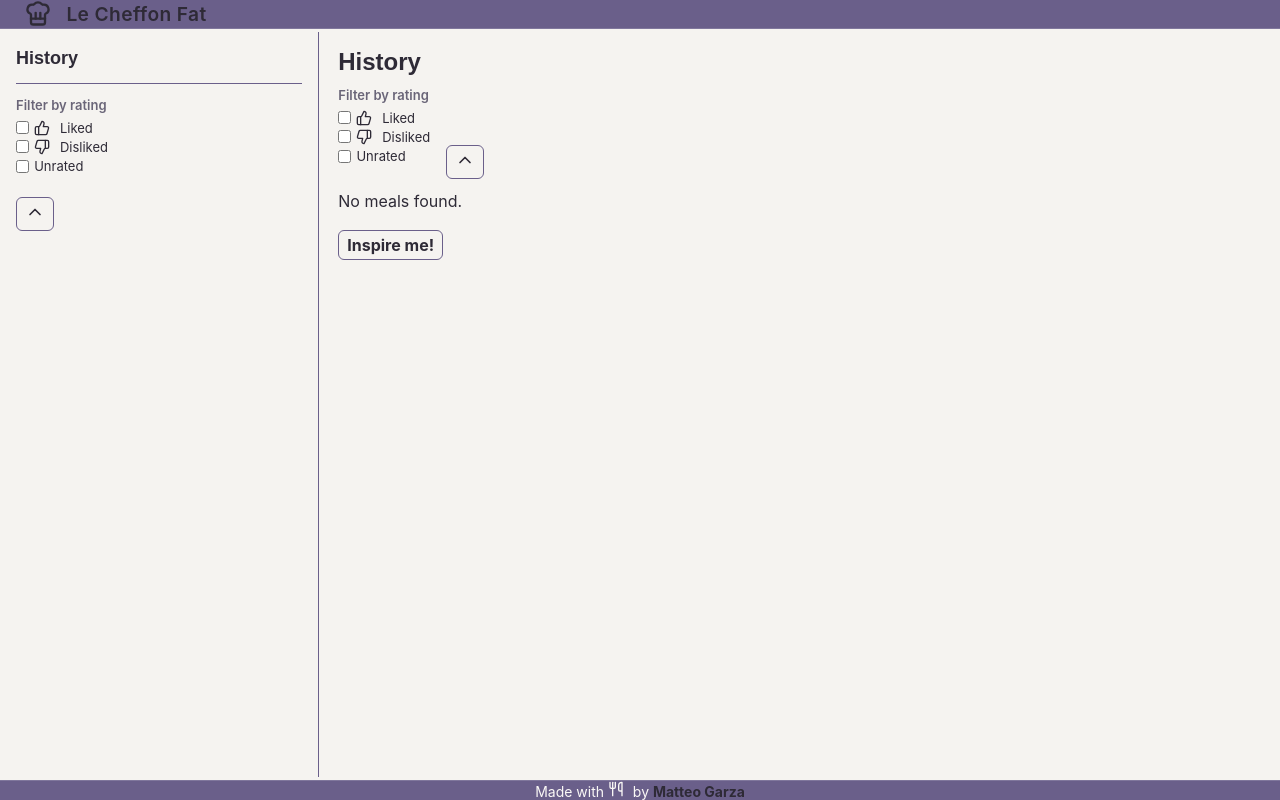
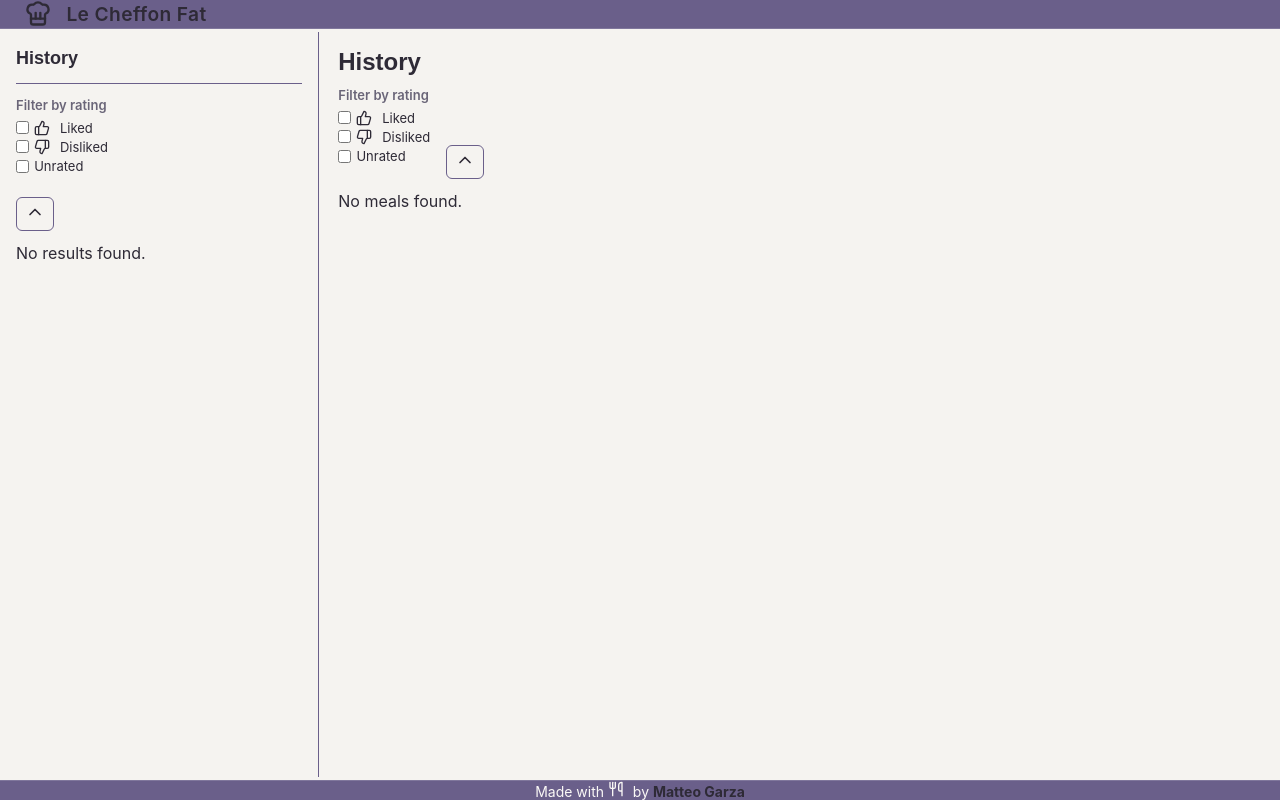
Before and after one commit to CoachGodzup/leCheffonFat, a Next.js app: page /history in a window 1280 px wide. Built offline with nearby package versions, Linux system fonts and the light colour scheme.

Commit message:
chore: fix various issues across components and tests

```diff
--- a/src/app/globals.css
+++ b/src/app/globals.css
@@ -264,9 +264,6 @@ section {
   font-size: 0.9375em;
   max-width: 65ch;
   color: var(--color-text-main);
-}
-
-.recipeContainer .instructions {
   max-height: 15em;
   overflow-y: scroll;
 }
@@ -351,4 +348,10 @@ section {
   main > section.card {
     margin: 0;
   }
+
+  .recipeContainer .instructions {
+    height: auto;
+    max-height: none;
+    overflow: show;
+  }
 }
--- a/src/app/history/page.tsx
+++ b/src/app/history/page.tsx
@@ -53,10 +53,14 @@ const History = () => {
 
   const list = useMemo(
     () =>
-      calls.filter((c) =>
-        filter.length === 0 ? filter : filter.includes(c.like),
-      ),
-    [calls, filter],
+      calls
+        .filter((c) => (filter.length === 0 ? filter : filter.includes(c.like)))
+        .sort((a, b) =>
+          sort === "asc"
+            ? a.timestamp - b.timestamp
+            : b.timestamp - a.timestamp,
+        ),
+    [calls, filter, sort],
   );
 
   return (
@@ -70,11 +74,17 @@ const History = () => {
           value={filter}
           onChange={setFilter}
         />
-        <SortBy value={sort} onChange={setSort} />
+        <div>
+          <SortBy value={sort} onChange={setSort} />
+        </div>
       </div>
 
       {list.length === 0 ? (
-        <p>No meals found.</p>
+        <div>
+          <div>
+            <p>No meals found.</p>
+          </div>
+        </div>
       ) : (
         <ul className={styles.resultsContainer}>
           {list.map((entry) => (
@@ -97,10 +107,6 @@ const History = () => {
           ))}
         </ul>
       )}
-
-      <Link href="/page1" className={styles.back}>
-        Inspire me!
-      </Link>
     </section>
   );
 };
--- a/src/components/organisms/Sidebar/Sidebar.tsx
+++ b/src/components/organisms/Sidebar/Sidebar.tsx
@@ -80,6 +80,7 @@ const Sidebar = () => {
         <SortBy value={sort} onChange={setSort} />
       </nav>
       <ul className={styles.entryList}>
+        {list.length === 0 && <p>No results found.</p>}
         {list
           .sort((a, b) =>
             sort === "desc"
```
Also changed, not shown: 3 other files (tests, documents, lock files or other folders).
